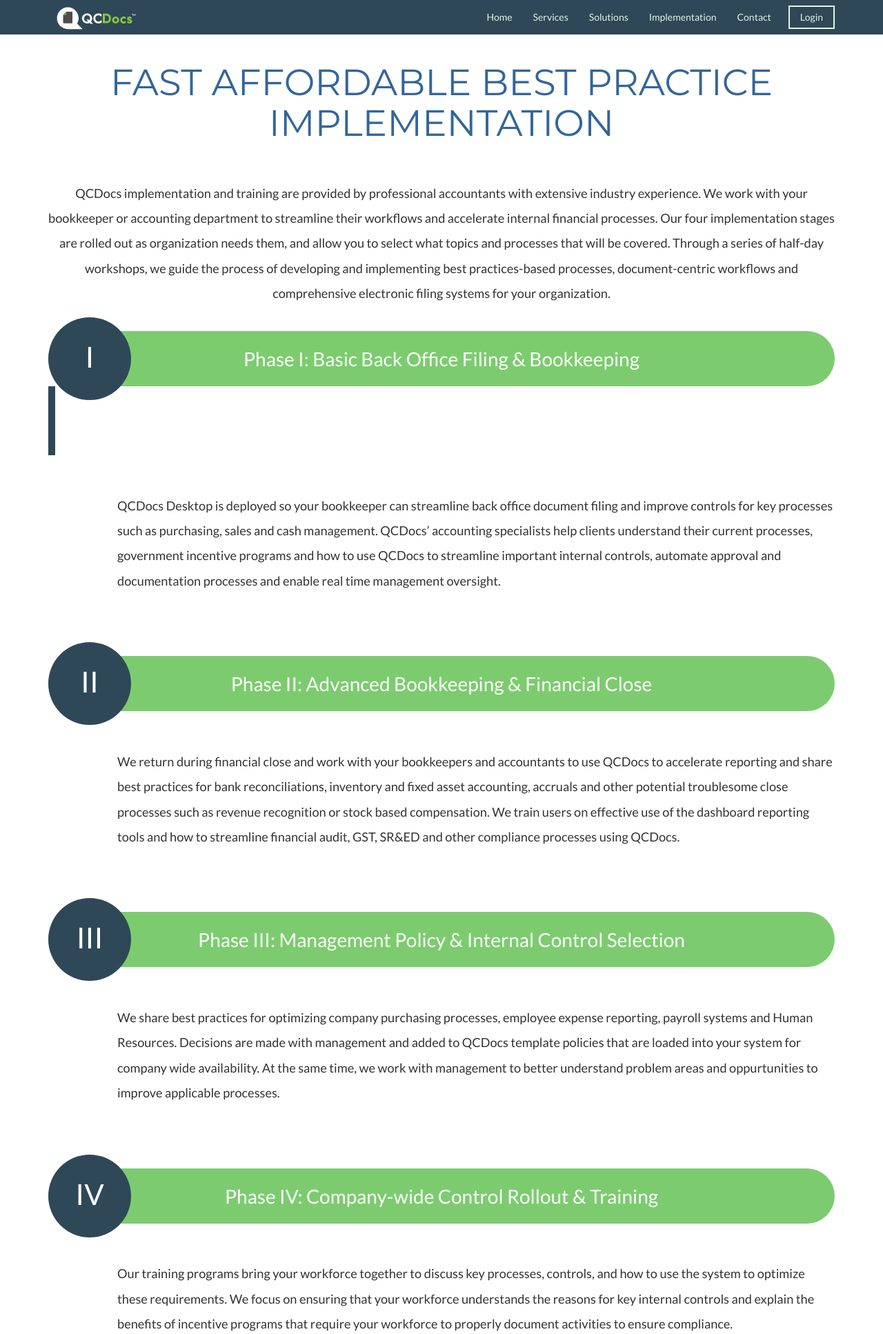
After one commit to diachion/qcdocs, a PHP site: page /implementation.php in a window 1280 px wide. The commit adds this page. Shown: the top 1934 px of the page at 69% size. Run offline with PHP 8.4, Linux system fonts and the light colour scheme.

Commit message:
Added Implementations page

```diff
--- a/css/global.css
+++ b/css/global.css
@@ -404,6 +404,39 @@ header {
 .col-md-6 {
   padding: 0 3em; }
 
+.vertical-line {
+  background: #2F4858;
+  width: 10px;
+  height: 100px; }
+
+.flexy {
+  display: flex;
+  align-items: center;
+  position: relative; }
+
+.timeline-circle {
+  background: #2F4858;
+  color: #fff;
+  font-size: 3em;
+  border-radius: 50%;
+  width: 120px;
+  height: 120px;
+  position: absolute;
+  top: -20px;
+  padding: 27px 0; }
+
+.timeline {
+  color: #fff;
+  font-size: 2em;
+  background: #7CCC6F;
+  width: 100%;
+  padding: 20px 0;
+  border-radius: 50px; }
+
+.timeline-p {
+  padding-left: 100px;
+  margin-bottom: 5em; }
+
 /*------------------------------------*\
     SIDEBAR
 \*------------------------------------*/
--- /dev/null
+++ b/implementation.php
@@ -0,0 +1,57 @@
+<?php
+$pageName = "implement";
+include ("header.php");
+?>
+
+<!-- ==========================================
+        NAVIGATION BAR
+=============================================== -->
+<?php include ("navigation.php") ?>
+
+
+<!-- ==========================================
+        BODY CONTENT
+=============================================== -->
+<section class="container text-center">
+  <h1>Fast Affordable Best Practice Implementation</h1>
+  <p>QCDocs implementation and training are provided by professional accountants with extensive industry experience. We work with your bookkeeper or accounting department to streamline their workflows and accelerate internal financial processes. Our four implementation stages are rolled out as organization needs them, and allow you to select what topics and processes that will be covered. Through a series of half-day workshops, we guide the process of developing and implementing best practices-based processes, document-centric workflows and comprehensive electronic filing systems for your organization.</p>
+
+  <div class="flexy">
+    <div class="timeline-circle">I</div>
+    <div class="timeline">Phase I: Basic Back Office Filing & Bookkeeping</div>
+  </div>
+    <div class="vertical-line"></div> <p class="text-left timeline-p">QCDocs Desktop is deployed so your bookkeeper can streamline back office document filing and improve controls for key processes such as purchasing, sales and cash management. QCDocs’ accounting specialists help clients understand their current processes, government incentive programs and how to use QCDocs to streamline important internal controls, automate approval and documentation processes and enable real time management oversight.</p>
+
+  <div class="flexy">
+    <div class="timeline-circle">II</div>
+    <div class="timeline">Phase II: Advanced Bookkeeping & Financial Close</div>
+  </div>
+    <p class="text-left timeline-p">We return during financial close and work with your bookkeepers and accountants to use QCDocs to accelerate reporting and share best practices for bank reconciliations, inventory and fixed asset accounting, accruals and other potential troublesome close processes such as revenue recognition or stock based compensation. We train users on effective use of the dashboard reporting tools and how to streamline financial audit, GST, SR&ED and other compliance processes using QCDocs.</p>
+
+  <div class="flexy">
+    <div class="timeline-circle">III</div>
+    <div class="timeline">Phase III: Management Policy & Internal Control Selection</div>
+  </div>
+    <p class="text-left timeline-p">We share best practices for optimizing company purchasing processes, employee expense reporting, payroll systems and Human Resources. Decisions are made with management and added to QCDocs template policies that are loaded into your system for company wide availability. At the same time, we work with management to better understand problem areas and oppurtunities to improve applicable processes.</p>
+
+  <div class="flexy">
+    <div class="timeline-circle">IV</div>
+    <div class="timeline">Phase IV: Company-wide Control Rollout & Training</div>
+  </div>
+    <p class="text-left timeline-p">Our training programs bring your workforce together to discuss key processes, controls, and how to use the system to optimize these requirements. We focus on ensuring that your workforce understands the reasons for key internal controls and explain the benefits of incentive programs that require your workforce to properly document activities to ensure compliance.</p>
+</section>
+
+
+<!-- divivder --> <div class="container divider"></div>
+
+<section class="container text-center">
+  <h1>Effective Return on Investment</h1>
+  <p>Unlike other comparable products, QCDocs achieves effective Return on Investment in hours or days. It does this through a dramatic reduction in back office and accounting costs, leveraging existing accounting applications, and its hosted, Software as a Service model.</p>
+  <p>QCDocs empowers your accounting and bookkeeping staff through its electronic, document-centric approach and distributed processes and workflows. It doesn’t require its customers to conduct a costly accounting system migration; instead it extends value of the most prevalent off-the-shelf accounting applications, including QuickBooks & Simply Accounting.</p>
+  <p>With its hosted, Software as a Service model, QCDocs has virtually no dependence on internal IT systems. There is no need for additional servers, infrastructure or support. QCDocs only requires an Internet connection. This model also removes any up-front software costs in favor of a one-time implementation fee and a predictable monthly fee starting at $25 per month.</p>
+</section>
+
+<!-- ==========================================
+        FOOTER
+=============================================== -->
+<?php include ("footer.php") ?>
--- a/navigation.php
+++ b/navigation.php
@@ -12,7 +12,7 @@
         <li><a href="index.php">Home</a></li>
         <li><a href="services.php">Services</a></li>
         <li><a href="solutions.php">Solutions</a></li>
-        <li><a href="#">Implementation</a></li>
+        <li><a href="implementation.php">Implementation</a></li>
         <li><a href="#">Contact</a></li>
         <li><a class="login" href="#">Login</a></li>
       </ul>
--- a/sass/structure/_content.scss
+++ b/sass/structure/_content.scss
@@ -44,3 +44,41 @@
 .col-md-6 {
   padding: 0 3em;
 }
+
+.vertical-line {
+  background: $darkblue;
+  width: 10px;
+  height: 100px;
+}
+
+.flexy {
+  display: flex;
+  align-items: center;
+  position: relative;
+}
+
+.timeline-circle {
+  background: $darkblue;
+  color: #fff;
+  font-size: 3em;
+  border-radius: 50%;
+  width: 120px;
+  height: 120px;
+  position: absolute;
+  top: -20px;
+  padding: 27px 0;
+}
+
+.timeline {
+  color: #fff;
+  font-size: 2em;
+  background: $darkgreen;
+  width: 100%;
+  padding: 20px 0;
+  border-radius: 50px;
+}
+
+.timeline-p {
+  padding-left: 100px;
+  margin-bottom: 5em;
+}
```
Also changed, not shown: 1 other file.
